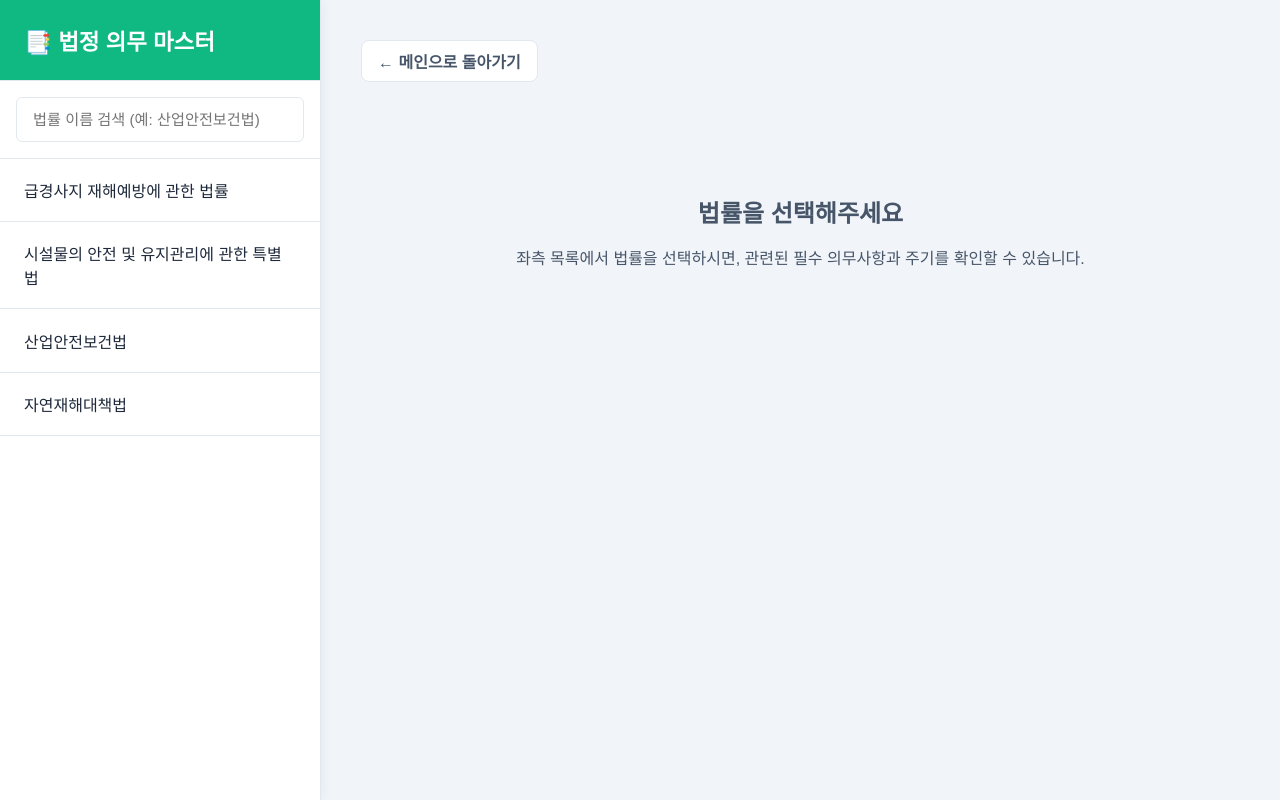
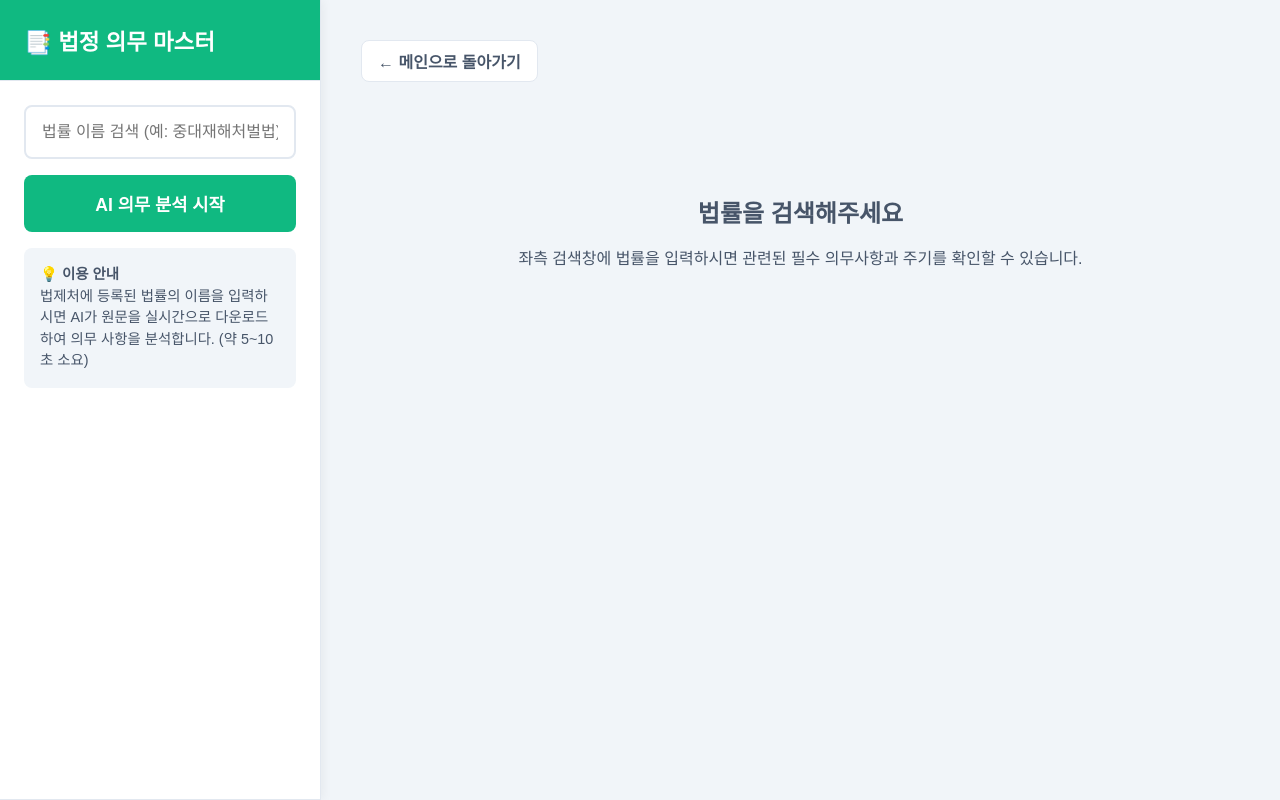
Before and after one commit to ksh8481-lgtm/law-assistant, a Flask app: page /duty_list in a window 1280 px wide. Run offline with Flask 3, Linux system fonts and the light colour scheme; some web fonts are replaced.

Commit message:
feat: 법정 의무 마스터 구조 개편 - 정적 JSON DB 삭제 및 AI 실시간 API 연동

````diff
--- a/app.py
+++ b/app.py
@@ -167,15 +167,87 @@ def other_review():
 def duty_list():
     return render_template('duty_list.html')
 
-@app.route('/api/duties', methods=['GET'])
-def get_duties():
+@app.route('/api/search_duties', methods=['POST'])
+def search_duties():
+    data = request.json
+    law_name = data.get('law_name', '').strip()
+    if not law_name:
+        return jsonify({"success": False, "message": "법률명을 입력해주세요."})
+
     try:
-        file_path = os.path.join(os.path.dirname(__file__), 'data', 'duty_db.json')
-        with open(file_path, 'r', encoding='utf-8') as f:
-            db_data = json.load(f)
-        return jsonify({"success": True, "data": db_data})
+        search_res = requests.get(f"https://www.law.go.kr/DRF/lawSearch.do?OC={LAW_KEY}&target=law&type=XML&query={urllib.parse.quote(law_name)}", timeout=5)
+        root = ET.fromstring(search_res.text)
+        law_node = root.find('law')
+        if not law_node:
+            return jsonify({"success": False, "message": "검색된 법률이 없습니다. 정확한 이름을 입력해주세요."})
+
+        lsi_seq = law_node.findtext('법령일련번호')
+        exact_law_name = law_node.findtext('법령명한글')
+
+        doc_res = requests.get(f"https://www.law.go.kr/DRF/lawService.do?OC={LAW_KEY}&target=law&type=XML&MST={lsi_seq}", timeout=10)
+        doc_root = ET.fromstring(doc_res.text)
+
+        articles = doc_root.findall('.//조문단위')
+        full_text = ""
+        for art in articles:
+            art_title = art.findtext('조문내용') or ""
+            full_text += art_title + "\n"
+            for hang in art.findall('.//항내용'):
+                full_text += hang.text + "\n"
+            for ho in art.findall('.//호내용'):
+                full_text += ho.text + "\n"
+
+        if len(full_text) > 40000:
+            full_text = full_text[:40000]
+
+        if not GEMINI_KEY:
+            return jsonify({"success": False, "message": "Gemini API 키가 설정되지 않았습니다."})
+
+        genai.configure(api_key=GEMINI_KEY)
+        model_name = 'models/gemini-1.5-flash'
+        available_models = [m.name for m in genai.list_models() if 'generateContent' in m.supported_generation_methods]
+        for preferred in ['models/gemini-1.5-pro-latest', 'models/gemini-1.5-pro', 'models/gemini-2.0-flash-exp', 'models/gemini-1.5-flash-latest', 'models/gemini-1.5-flash', 'models/gemini-1.0-pro']:
+            if preferred in available_models:
+                model_name = preferred
+                break
+        if not model_name and available_models:
+            model_name = available_models[0]
+
+        model = genai.GenerativeModel(model_name)
+        prompt = f"""
+다음은 '{exact_law_name}' 법령의 일부 조문입니다:
+{full_text}
+
+이 법령 내용 중에서 '행정/건설 관리기관, 사업주, 지자체 등이 의무적으로 이행해야 하는 사항'(예: 정기 안전점검, 교육 실시, 계획 수립, 결과 통보 등)만 추출하세요.
+결과는 오직 아래의 순수 JSON 배열 포맷으로만 반환하세요(마크다운 없이). 의무사항이 없으면 빈 배열 []을 반환하세요.
+[
+  {{
+    "article": "제O조",
+    "duty_title": "핵심 의무 제목",
+    "description": "구체적인 의무 내용 요약",
+    "frequency": "수시 / 연 1회 등 기한",
+    "target": "의무 이행 주체"
+  }}
+]
+"""
+        response = model.generate_content(prompt)
+        resp_text = response.text.strip()
+        if resp_text.startswith("```json"): resp_text = resp_text[7:]
+        if resp_text.startswith("```"): resp_text = resp_text[3:]
+        if resp_text.endswith("```"): resp_text = resp_text[:-3]
+
+        duties = json.loads(resp_text.strip())
+
+        result_data = {
+            "law_name": exact_law_name,
+            "duties": duties
+        }
+
+        return jsonify({"success": True, "data": result_data})
+
     except Exception as e:
-        return jsonify({"success": False, "message": str(e)}), 500
+        print("Duty Search Error:", e)
+        return jsonify({"success": False, "message": f"서버 오류: {str(e)}"})
 
 @app.route('/api/debug')
 def debug_env():
--- a/templates/duty_list.html
+++ b/templates/duty_list.html
@@ -56,16 +56,20 @@
         }
 
         .search-container {
-            padding: 1rem;
+            padding: 1.5rem;
+            display: flex;
+            flex-direction: column;
+            gap: 1rem;
             border-bottom: 1px solid var(--border-color);
+            flex: 1;
         }
 
         .search-input {
             width: 100%;
-            padding: 0.8rem 1rem;
-            border: 1px solid var(--border-color);
-            border-radius: 6px;
-            font-size: 0.95rem;
+            padding: 1rem;
+            border: 2px solid var(--border-color);
+            border-radius: 8px;
+            font-size: 1rem;
             box-sizing: border-box;
             outline: none;
             transition: all 0.2s;
@@ -76,32 +80,29 @@
             box-shadow: 0 0 0 3px rgba(16, 185, 129, 0.1);
         }
 
-        .law-list {
-            list-style: none;
-            padding: 0;
-            margin: 0;
-            overflow-y: auto;
-            flex: 1;
+        .search-btn {
+            background: var(--primary-color);
+            color: white;
+            border: none;
+            padding: 1rem;
+            border-radius: 8px;
+            font-size: 1.1rem;
+            font-weight: 700;
+            cursor: pointer;
+            transition: background 0.2s;
         }
 
-        .law-item {
-            padding: 1.2rem 1.5rem;
-            border-bottom: 1px solid var(--border-color);
-            cursor: pointer;
-            transition: all 0.2s;
-            font-weight: 500;
-            color: var(--text-primary);
+        .search-btn:hover {
+            background: var(--primary-dark);
         }
 
-        .law-item:hover {
-            background-color: var(--hover-bg);
-        }
-
-        .law-item.active {
-            background-color: var(--hover-bg);
-            border-left: 4px solid var(--primary-color);
-            color: var(--primary-dark);
-            font-weight: 700;
+        .search-help {
+            font-size: 0.9rem;
+            color: var(--text-secondary);
+            line-height: 1.5;
+            background: var(--bg-color);
+            padding: 1rem;
+            border-radius: 8px;
         }
 
         /* Main Content Styling */
@@ -141,6 +142,9 @@
             margin-bottom: 2rem;
             padding-bottom: 1rem;
             border-bottom: 2px solid var(--primary-color);
+            display: flex;
+            justify-content: space-between;
+            align-items: flex-end;
         }
 
         .law-title {
@@ -236,6 +240,22 @@
             font-size: 1.5rem;
             margin-bottom: 0.5rem;
         }
+
+        /* Spinner */
+        .spinner {
+            border: 4px solid rgba(0,0,0,0.1);
+            width: 40px;
+            height: 40px;
+            border-radius: 50%;
+            border-left-color: var(--primary-color);
+            animation: spin 1s linear infinite;
+            margin: 0 auto 1.5rem auto;
+        }
+
+        @keyframes spin {
+            0% { transform: rotate(0deg); }
+            100% { transform: rotate(360deg); }
+        }
     </style>
 </head>
 <body>
@@ -245,11 +265,13 @@
             <h1>📑 법정 의무 마스터</h1>
         </div>
         <div class="search-container">
-            <input type="text" id="lawSearchInput" class="search-input" placeholder="법률 이름 검색 (예: 산업안전보건법)">
+            <input type="text" id="lawSearchInput" class="search-input" placeholder="법률 이름 검색 (예: 중대재해처벌법)">
+            <button id="searchBtn" class="search-btn">AI 의무 분석 시작</button>
+            <div class="search-help">
+                💡 <b>이용 안내</b><br>
+                법제처에 등록된 법률의 이름을 입력하시면 AI가 원문을 실시간으로 다운로드하여 의무 사항을 분석합니다. (약 5~10초 소요)
+            </div>
         </div>
-        <ul class="law-list" id="lawList">
-            <!-- Laws will be injected here -->
-        </ul>
     </aside>
 
     <main class="main-content">
@@ -259,75 +281,73 @@
 
         <div id="contentArea">
             <div class="empty-state">
-                <h2>법률을 선택해주세요</h2>
-                <p>좌측 목록에서 법률을 선택하시면, 관련된 필수 의무사항과 주기를 확인할 수 있습니다.</p>
+                <h2>법률을 검색해주세요</h2>
+                <p>좌측 검색창에 법률을 입력하시면 관련된 필수 의무사항과 주기를 확인할 수 있습니다.</p>
             </div>
         </div>
     </main>
 
     <script>
-        document.addEventListener('DOMContentLoaded', async () => {
-            const lawListEl = document.getElementById('lawList');
+        document.addEventListener('DOMContentLoaded', () => {
+            const searchInput = document.getElementById('lawSearchInput');
+            const searchBtn = document.getElementById('searchBtn');
             const contentArea = document.getElementById('contentArea');
-            const lawSearchInput = document.getElementById('lawSearchInput');
-            let dbData = null;
 
-            try {
-                const response = await fetch('/api/duties');
-                const result = await response.json();
-                if (result.success && result.data && result.data.laws) {
-                    dbData = result.data.laws;
-                    renderSidebar(dbData);
-                } else {
-                    contentArea.innerHTML = `<div class="empty-state"><h2>데이터를 불러올 수 없습니다.</h2></div>`;
-                }
-            } catch (err) {
-                console.error("Failed to fetch duties:", err);
-                contentArea.innerHTML = `<div class="empty-state"><h2>네트워크 오류가 발생했습니다.</h2></div>`;
-            }
-
-            lawSearchInput.addEventListener('input', (e) => {
-                const keyword = e.target.value.toLowerCase().trim();
-                if (!dbData) return;
-
-                if (keyword === '') {
-                    renderSidebar(dbData);
+            async function performSearch() {
+                const lawName = searchInput.value.trim();
+                if (!lawName) {
+                    alert("검색할 법률 이름을 입력해주세요.");
                     return;
                 }
 
-                const filtered = dbData.filter(law => law.law_name.toLowerCase().includes(keyword));
-                renderSidebar(filtered);
+                // Show Loading
+                contentArea.innerHTML = `
+                    <div class="empty-state">
+                        <div class="spinner"></div>
+                        <h2>법제처 원문 연동 및 AI 분석 중...</h2>
+                        <p>법령의 내용이 많을 경우 최대 10초까지 소요될 수 있습니다. 잠시만 기다려주세요.</p>
+                    </div>
+                `;
+
+                try {
+                    const response = await fetch('/api/search_duties', {
+                        method: 'POST',
+                        headers: { 'Content-Type': 'application/json' },
+                        body: JSON.stringify({ law_name: lawName })
+                    });
+
+                    const result = await response.json();
+
+                    if (result.success) {
+                        renderDuties(result.data);
+                    } else {
+                        contentArea.innerHTML = `<div class="empty-state"><h2>오류가 발생했습니다.</h2><p>${result.message}</p></div>`;
+                    }
+                } catch (err) {
+                    console.error("Search failed:", err);
+                    contentArea.innerHTML = `<div class="empty-state"><h2>네트워크 오류가 발생했습니다.</h2></div>`;
+                }
+            }
+
+            searchBtn.addEventListener('click', performSearch);
+            searchInput.addEventListener('keydown', (e) => {
+                if (e.key === 'Enter') performSearch();
             });
 
-            function renderSidebar(laws) {
-                lawListEl.innerHTML = '';
-                laws.forEach((law, index) => {
-                    const li = document.createElement('li');
-                    li.className = 'law-item';
-                    li.textContent = law.law_name;
-                    li.onclick = () => {
-                        document.querySelectorAll('.law-item').forEach(el => el.classList.remove('active'));
-                        li.classList.add('active');
-                        renderDuties(law);
-                    };
-                    lawListEl.appendChild(li);
-                });
-            }
-
-            function renderDuties(law) {
-                const lawUrl = `https://www.law.go.kr/법령/${encodeURIComponent(law.law_name)}`;
+            function renderDuties(data) {
+                const lawUrl = `https://www.law.go.kr/법령/${encodeURIComponent(data.law_name)}`;
                 let html = `
-                    <div class="law-title-container" style="display:flex; justify-content:space-between; align-items:flex-end;">
-                        <h2 class="law-title">${law.law_name}</h2>
+                    <div class="law-title-container">
+                        <h2 class="law-title">${data.law_name}</h2>
                         <a href="${lawUrl}" target="_blank" style="padding: 0.6rem 1.2rem; background: var(--primary-color); color: white; border-radius: 6px; text-decoration: none; font-weight: 600; font-size: 0.95rem; transition: background 0.2s;">법 원문 보기 🔗</a>
                     </div>
                     <div class="duties-grid">
                 `;
 
-                if (!law.duties || law.duties.length === 0) {
-                    html += `<p style="color:var(--text-secondary);">등록된 의무 사항이 없습니다.</p>`;
+                if (!data.duties || data.duties.length === 0) {
+                    html += `<p style="color:var(--text-secondary); font-size:1.1rem; text-align:center; padding: 2rem;">이 법령에는 명시된 행정/건설 등 관련 필수 의무 사항이 발견되지 않았습니다.</p>`;
                 } else {
-                    law.duties.forEach(duty => {
+                    data.duties.forEach(duty => {
                         html += `
                             <div class="duty-card">
                                 <div class="duty-header">
@@ -338,11 +358,11 @@
                                 <div class="duty-meta">
                                     <div class="meta-item">
                                         <span class="meta-label">점검 주기 / 기한</span>
-                                        <span class="meta-value">⏱️ ${duty.frequency}</span>
+                                        <span class="meta-value">⏱️ ${duty.frequency || '지정되지 않음'}</span>
                                     </div>
                                     <div class="meta-item">
                                         <span class="meta-label">의무 주체</span>
-                                        <span class="meta-value">👤 ${duty.target}</span>
+                                        <span class="meta-value">👤 ${duty.target || '지정되지 않음'}</span>
                                     </div>
                                 </div>
                             </div>
````
Also changed, not shown: data/duty_db.json (deleted, +0 -77 lines).
